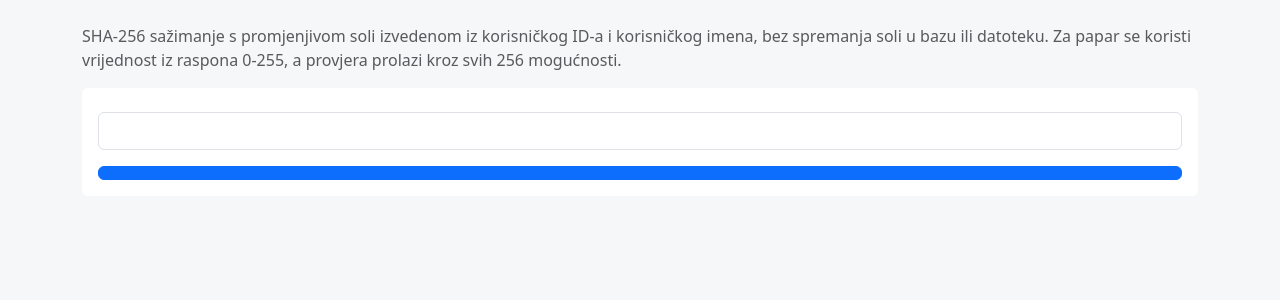
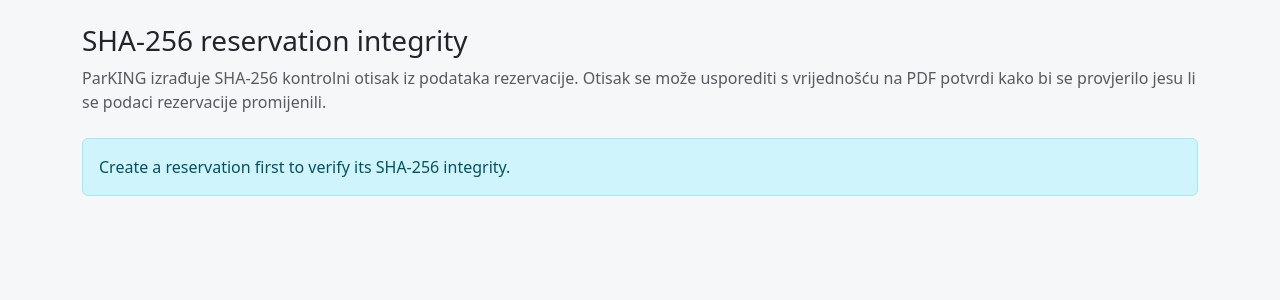
Before and after one commit to HeadshotFTW/ParKING, a Python web app: template templates/hash_demo.html in a window 1280 px wide. Shown: the part 56-356 px from the top of the page. Run offline with Jinja, Linux system fonts and the light colour scheme; the template is opened without the code that fills it, so the values that code supplies are empty.

Commit message:
Present SHA-256 as reservation integrity check

```diff
--- a/templates/hash_demo.html
+++ b/templates/hash_demo.html
@@ -1,44 +1,102 @@
 {% extends "base.html" %}
 {% block title %}SHA-256 - ParKING{% endblock %}
 {% block content %}
-<h1 class="h3 mb-3">{{ tr('hash.title') }}</h1>
-
-<p class="text-muted">
+<h1 class="h3 mb-2">
+    {{ 'SHA-256 integritet rezervacije' if lang == 'hr' else 'SHA-256 reservation integrity' }}
+</h1>
+<p class="text-muted mb-4">
     {% if lang == 'en' %}
-        SHA-256 hashing with a variable salt derived from the user ID and username without storing the salt in the database or a file. A pepper value from 0-255 is used and verification checks all 256 possibilities.
+        ParKING creates a SHA-256 fingerprint from the reservation data. The fingerprint can be compared with the value printed on the PDF confirmation to detect whether the reservation data has changed.
     {% else %}
-        SHA-256 sažimanje s promjenjivom soli izvedenom iz korisničkog ID-a i korisničkog imena, bez spremanja soli u bazu ili datoteku. Za papar se koristi vrijednost iz raspona 0-255, a provjera prolazi kroz svih 256 mogućnosti.
+        ParKING izrađuje SHA-256 kontrolni otisak iz podataka rezervacije. Otisak se može usporediti s vrijednošću na PDF potvrdi kako bi se provjerilo jesu li se podaci rezervacije promijenili.
     {% endif %}
 </p>
 
-<form method="post" class="card card-body mb-4">
-    <label class="form-label" for="text">{{ tr('hash.input') }}</label>
-    <input class="form-control mb-3" id="text" name="text" value="{{ input_text }}" required>
-    <button class="btn btn-primary" type="submit">{{ tr('hash.calculate') }}</button>
+{% if reservations %}
+<form method="get" class="card card-body mb-4">
+    <label class="form-label" for="reservation_id">
+        {{ 'Rezervacija' if lang == 'hr' else 'Reservation' }}
+    </label>
+    <div class="row g-2">
+        <div class="col-md-9">
+            <select class="form-select" id="reservation_id" name="reservation_id">
+                {% for item in reservations %}
+                    <option value="{{ item.id }}" {% if reservation and item.id == reservation.id %}selected{% endif %}>
+                        #{{ item.id }} — {{ item.parking.name }} — {{ item.start_time.strftime('%d.%m.%Y %H:%M') }}
+                    </option>
+                {% endfor %}
+            </select>
+        </div>
+        <div class="col-md-3">
+            <button class="btn btn-outline-primary w-100" type="submit">
+                {{ 'Prikaži' if lang == 'hr' else 'Show' }}
+            </button>
+        </div>
+    </div>
 </form>
 
-{% if result %}
+{% if reservation and result %}
 <div class="card mb-4">
     <div class="card-body">
-        <h2 class="h5">{{ tr('hash.result') }}</h2>
+        <h2 class="h5">{{ 'Podaci rezervacije' if lang == 'hr' else 'Reservation data' }}</h2>
+        <dl class="row mb-0">
+            <dt class="col-sm-3">ID</dt><dd class="col-sm-9">{{ reservation.id }}</dd>
+            <dt class="col-sm-3">Parking</dt><dd class="col-sm-9">{{ reservation.parking.name }} — {{ reservation.parking.location }}</dd>
+            <dt class="col-sm-3">{{ tr('common.start') }}</dt><dd class="col-sm-9">{{ reservation.start_time.strftime('%d.%m.%Y %H:%M') }}</dd>
+            <dt class="col-sm-3">{{ tr('common.end') }}</dt><dd class="col-sm-9">{{ reservation.end_time.strftime('%d.%m.%Y %H:%M') }}</dd>
+            <dt class="col-sm-3">{{ tr('common.status') }}</dt><dd class="col-sm-9">{{ reservation.status }}</dd>
+            <dt class="col-sm-3">{{ tr('common.total') }}</dt><dd class="col-sm-9">{{ '%.2f €'|format(reservation.total_price()) }}</dd>
+        </dl>
+    </div>
+</div>
+
+<div class="card mb-4">
+    <div class="card-body">
+        <h2 class="h5">{{ 'Kontrolni otisak' if lang == 'hr' else 'Integrity fingerprint' }}</h2>
         <dl class="row mb-0">
             <dt class="col-sm-3">{{ tr('hash.algorithm') }}</dt><dd class="col-sm-9">{{ result.algorithm }}</dd>
+            <dt class="col-sm-3">{{ tr('hash.digest') }}</dt><dd class="col-sm-9"><code class="text-break">{{ result.digest }}</code></dd>
             <dt class="col-sm-3">{{ tr('hash.salt_rule') }}</dt><dd class="col-sm-9"><code>SHA256("ParKING-SHA256-salt:&lt;user_id&gt;:&lt;username&gt;")[0:16]</code></dd>
             <dt class="col-sm-3">{{ tr('hash.salt') }}</dt><dd class="col-sm-9"><code class="text-break">{{ result.salt_hex }}</code></dd>
-            <dt class="col-sm-3">{{ tr('hash.digest') }}</dt><dd class="col-sm-9"><code class="text-break">{{ result.digest }}</code></dd>
             <dt class="col-sm-3">{{ tr('hash.pepper_range') }}</dt><dd class="col-sm-9">{{ result.pepper_range }}</dd>
         </dl>
     </div>
 </div>
 
+<form method="post" class="card card-body mb-4">
+    <input type="hidden" name="reservation_id" value="{{ reservation.id }}">
+    <label class="form-label" for="expected_digest">
+        {{ 'SHA-256 sažetak za provjeru' if lang == 'hr' else 'SHA-256 digest to verify' }}
+    </label>
+    <input class="form-control font-monospace mb-2" id="expected_digest" name="expected_digest" value="{{ expected_digest }}" maxlength="64" required>
+    <div class="form-text mb-3">
+        {% if lang == 'en' %}
+            Use the fingerprint from the PDF confirmation. If the reservation data has changed, the verification will fail.
+        {% else %}
+            Upotrijebite kontrolni otisak s PDF potvrde. Ako su se podaci rezervacije promijenili, provjera neće uspjeti.
+        {% endif %}
+    </div>
+    <button class="btn btn-primary" type="submit">
+        {{ 'Provjeri integritet' if lang == 'hr' else 'Verify integrity' }}
+    </button>
+</form>
+
+{% if verification is not none %}
 <div class="alert {% if verification.valid %}alert-success{% else %}alert-danger{% endif %}">
     <strong>{{ tr('hash.verify') }}:</strong>
     {% if verification.valid %}
+        {{ 'podaci rezervacije odgovaraju kontrolnom otisku.' if lang == 'hr' else 'the reservation data matches the fingerprint.' }}
         {{ tr('hash.valid') }}: <strong>{{ verification.matches|join(', ') }}</strong>.
     {% else %}
-        {{ tr('hash.invalid') }}
+        {{ 'podaci rezervacije ne odgovaraju zadanom kontrolnom otisku.' if lang == 'hr' else 'the reservation data does not match the supplied fingerprint.' }}
     {% endif %}
     {{ tr('hash.checked') }} <strong>{{ verification.attempts }}</strong> {{ tr('hash.values') }}
 </div>
 {% endif %}
+{% endif %}
+{% else %}
+<div class="alert alert-info">
+    {{ 'Najprije napravite rezervaciju kako biste mogli provjeriti njezin SHA-256 integritet.' if lang == 'hr' else 'Create a reservation first to verify its SHA-256 integrity.' }}
+</div>
+{% endif %}
 {% endblock %}
```
